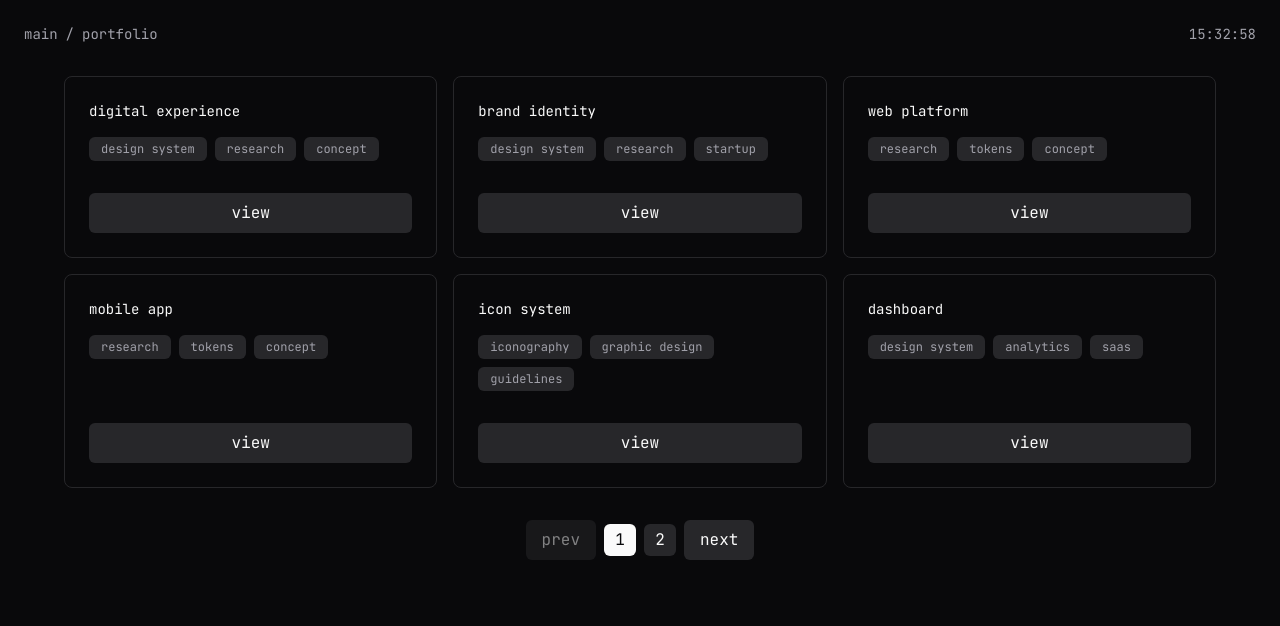
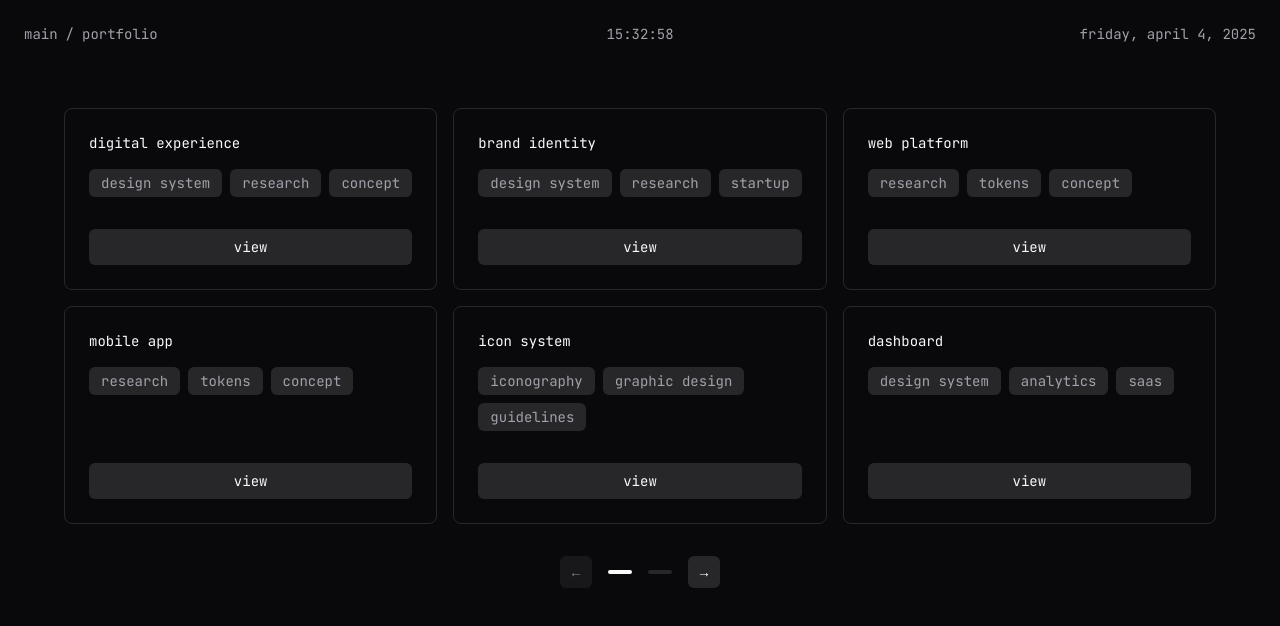
Before and after one commit to lshmam/faeth_mini, a Next.js app: page /portfolio in a window 1280 px wide. Shown: the top 626 px of the page. Built offline with nearby package versions, Linux system fonts and the light colour scheme.

Commit message:
text sizing

```diff
--- a/app/portfolio/page.tsx
+++ b/app/portfolio/page.tsx
@@ -60,8 +60,8 @@ export default function Portfolio() {
 
   return (
     <main className="min-h-screen bg-background text-foreground p-6">
-      <header className="flex justify-between items-center mb-8">
-        <div className="text-sm text-muted-foreground">
+      <header className="grid grid-cols-3 items-center mb-16">
+        <div className="text-sm text-muted-foreground justify-self-start">
           <Link href="/" className="hover:text-foreground transition">
             main
           </Link>
@@ -69,6 +69,28 @@ export default function Portfolio() {
           <span>portfolio</span>
         </div>
         <Clock />
+        <div className="text-sm text-muted-foreground justify-self-end">
+          {/* Use different date formats for mobile and desktop */}
+          <span className="hidden md:inline">
+            {new Date()
+              .toLocaleDateString("en-US", {
+                weekday: "long",
+                month: "long",
+                day: "numeric",
+                year: "numeric",
+              })
+              .toLowerCase()}
+          </span>
+          <span className="md:hidden">
+            {new Date()
+              .toLocaleDateString("en-US", {
+                day: "numeric",
+                month: "numeric",
+                year: "numeric",
+              })
+              .toLowerCase()}
+          </span>
+        </div>
       </header>
 
       <div className="grid grid-cols-1 md:grid-cols-2 lg:grid-cols-3 gap-4 max-w-6xl mx-auto">
@@ -78,35 +100,36 @@ export default function Portfolio() {
       </div>
 
       {totalPages > 1 && (
-        <div className="flex justify-center mt-8 gap-2">
+        <div className="flex justify-center mt-8 gap-4">
           <button
             onClick={() => setCurrentPage((prev) => Math.max(prev - 1, 1))}
             disabled={currentPage === 1}
-            className="px-4 py-2 bg-secondary rounded-md disabled:opacity-50 transition-colors duration-200"
+            className="w-8 h-8 flex items-center justify-center bg-secondary rounded-md disabled:opacity-50 transition-all duration-200 hover:bg-accent hover:shadow-sm text-sm"
+            aria-label="Previous page"
           >
-            prev
+            ←
           </button>
 
-          <div className="flex items-center gap-2">
+          <div className="flex items-center gap-4">
             {Array.from({ length: totalPages }, (_, i) => (
               <button
                 key={i}
                 onClick={() => setCurrentPage(i + 1)}
-                className={`w-8 h-8 rounded-md flex items-center justify-center transition-colors duration-200 ${
-                  currentPage === i + 1 ? "bg-foreground text-background" : "bg-secondary text-foreground"
+                className={`w-6 h-1 rounded-full transition-all duration-200 ${
+                  currentPage === i + 1 ? "bg-foreground" : "bg-secondary"
                 }`}
-              >
-                {i + 1}
-              </button>
+                aria-label={`Page ${i + 1}`}
+              />
             ))}
           </div>
 
           <button
             onClick={() => setCurrentPage((prev) => Math.min(prev + 1, totalPages))}
             disabled={currentPage === totalPages}
-            className="px-4 py-2 bg-secondary rounded-md disabled:opacity-50 transition-colors duration-200"
+            className="w-8 h-8 flex items-center justify-center bg-secondary rounded-md disabled:opacity-50 transition-all duration-200 hover:bg-accent hover:shadow-sm text-sm"
+            aria-label="Next page"
           >
-            next
+            →
           </button>
         </div>
       )}
--- a/components/clock.tsx
+++ b/components/clock.tsx
@@ -1,14 +1,14 @@
-"use client";
+"use client"
 
-import { useEffect, useState } from "react";
+import { useEffect, useState } from "react"
 
 export function Clock() {
-  const [time, setTime] = useState("");
-  const [loaded, setLoaded] = useState(false);
+  const [time, setTime] = useState("")
+  const [loaded, setLoaded] = useState(false)
 
   useEffect(() => {
     const updateTime = () => {
-      const now = new Date();
+      const now = new Date()
 
       // Format time as HH:MM:SS
       const timeString = now.toLocaleTimeString("en-US", {
@@ -16,22 +16,22 @@ export function Clock() {
         hour: "2-digit",
         minute: "2-digit",
         second: "2-digit",
-      });
+      })
 
-      setTime(timeString);
-      setLoaded(true);
-    };
+      setTime(timeString)
+      setLoaded(true)
+    }
 
     // Update immediately and then every second
-    updateTime();
-    const interval = setInterval(updateTime, 1000);
+    updateTime()
+    const interval = setInterval(updateTime, 1000)
 
-    return () => clearInterval(interval);
-  }, []);
+    return () => clearInterval(interval)
+  }, [])
 
   return (
-    <div className="text-center text-sm text-muted-foreground">
-      <div>{loaded ? time : "time"}</div>
+    <div className="text-center">
+      <div className="text-sm text-muted-foreground">{loaded ? time : "time"}</div>
     </div>
-  );
+  )
 }
--- a/components/project-card.tsx
+++ b/components/project-card.tsx
@@ -15,7 +15,7 @@ export function ProjectCard({ project }: ProjectCardProps) {
 
       <div className="flex flex-wrap gap-2 mb-8">
         {project.tags.map((tag, index) => (
-          <span key={index} className="text-xs px-3 py-1 bg-secondary rounded-md text-muted-foreground">
+          <span key={index} className="text-sm px-3 py-1 bg-secondary rounded-md text-muted-foreground">
             {tag}
           </span>
         ))}
@@ -23,7 +23,7 @@ export function ProjectCard({ project }: ProjectCardProps) {
 
       <div className="mt-auto">
         <Link href={`/portfolio/${project.id}`}>
-          <button className="w-full bg-secondary hover:bg-accent text-foreground py-2 rounded-md transition-colors duration-200">
+          <button className="w-full bg-secondary hover:bg-accent text-foreground py-2 rounded-md transition-colors duration-200 text-sm">
             view
           </button>
         </Link>
--- a/components/theme-toggle.tsx
+++ b/components/theme-toggle.tsx
@@ -1,35 +1,31 @@
-"use client";
+"use client"
 
-import { useTheme } from "next-themes";
-import { useEffect, useState } from "react";
+import { useTheme } from "next-themes"
+import { useEffect, useState } from "react"
 
 export function ThemeToggle() {
-  const { theme, setTheme } = useTheme();
-  const [mounted, setMounted] = useState(false);
+  const { theme, setTheme } = useTheme()
+  const [mounted, setMounted] = useState(false)
 
   // Avoid hydration mismatch
   useEffect(() => {
-    setMounted(true);
-  }, []);
+    setMounted(true)
+  }, [])
 
   if (!mounted) {
     return (
       <div className="grid grid-cols-2 gap-2">
-        <button className="bg-secondary text-foreground py-2 rounded-md text-sm">
-          light
-        </button>
-        <button className="bg-secondary text-foreground py-2 rounded-md text-sm">
-          dark
-        </button>
+        <button className="bg-secondary text-foreground py-2 rounded-md opacity-50 text-sm">light</button>
+        <button className="bg-secondary text-foreground py-2 rounded-md text-sm">dark</button>
       </div>
-    );
+    )
   }
 
   return (
     <div className="grid grid-cols-2 gap-2">
       <button
         onClick={() => setTheme("light")}
-        className={`bg-secondary hover:bg-accent text-foreground py-2 rounded-md transition text-sm ${
+        className={`bg-secondary hover:bg-accent text-foreground py-2 rounded-md transition-all duration-200 hover:shadow-md hover:translate-y-[-2px] text-sm ${
           theme === "light" ? "border border-foreground" : ""
         }`}
       >
@@ -37,12 +33,12 @@ export function ThemeToggle() {
       </button>
       <button
         onClick={() => setTheme("dark")}
-        className={`bg-secondary hover:bg-accent text-foreground py-2 rounded-md transition text-sm ${
+        className={`bg-secondary hover:bg-accent text-foreground py-2 rounded-md transition-all duration-200 hover:shadow-md hover:translate-y-[-2px] text-sm ${
           theme === "dark" ? "border border-foreground" : ""
         }`}
       >
         dark
       </button>
     </div>
-  );
+  )
 }
```
Also changed, not shown: app/page.tsx (+19 -30 lines).
